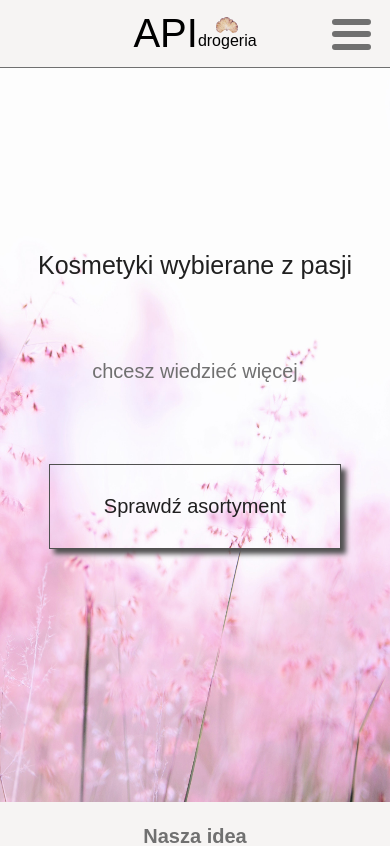
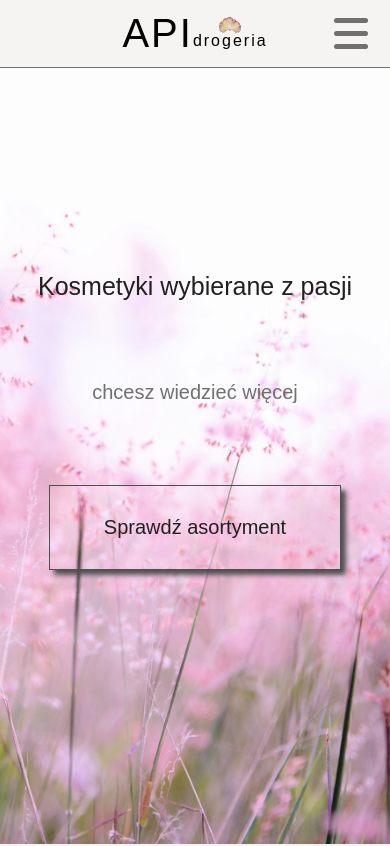
Before and after one commit to Bartek-str/API-drogeria, a React (Create React App) app: page / in a window 390 px wide. Shown: the top 846 px of the page. Built offline with nearby package versions, Linux system fonts and the light colour scheme.

Commit message:
done mobile view

```diff
--- a/package.json
+++ b/package.json
@@ -14,7 +14,8 @@
     "react": "^16.13.1",
     "react-dom": "^16.13.1",
     "react-router-dom": "^5.2.0",
-    "react-scripts": "3.4.1"
+    "react-scripts": "3.4.1",
+    "react-scroll": "^1.7.16"
   },
   "scripts": {
     "start": "react-scripts start",
--- a/src/components/Footer/Footer.scss
+++ b/src/components/Footer/Footer.scss
@@ -26,6 +26,7 @@
                 .instagram,
                 .linkedIn {
                     font-size: 50px;
+                    opacity: 0.8;
                 }
             }
         }
@@ -37,13 +38,14 @@
             padding-top: 20px;
 
             input {
+                padding-left: 15px;
                 height: 25px;
                 border-radius: 0;
                 border: none;
                 background-color: #F6F4F3;
                 color: #707070;
                 border-bottom: 1px solid #707070;
-                width: 60vw;
+                width: 50vw;
             }
 
             button {
@@ -52,7 +54,7 @@
                 font-weight: 500;
                 height: 25px;
                 border: 1px solid #707070;
-                width: 20vw;
+                width: 30vw;
             }
         }
 
--- a/src/components/Header/Burger/Burger.js
+++ /dev/null
@@ -1,11 +0,0 @@
-import React from "react";
-
-const Burger = () => (
-    <div className='burger'>
-        <div className='line1' />
-        <div className='line2' />
-        <div className='line3' />
-    </div>
-)
-
-export default Burger;
--- a/src/components/Header/Burger/Burger.scss
+++ /dev/null
@@ -1,19 +0,0 @@
-@media screen and (max-width: 450px) {
-    .burger {
-        position: absolute;
-        top: 2.2vh;
-        right: 5vw;
-        width: 10vw;
-
-        :first-child {
-            margin-top: 0;
-        }
-
-        div {
-            margin-top: 0.8vh;
-            height: 0;
-            border: 3px solid #707070;
-            border-radius: 5px;
-        }
-    }
-}
--- a/src/components/Header/Burger/index.js
+++ /dev/null
@@ -1,3 +0,0 @@
-import Burger from "./Burger";
-
-export default Burger;
--- a/src/components/Header/Header.js
+++ b/src/components/Header/Header.js
@@ -1,9 +1,21 @@
-import React from "react";
+import React, { useState } from "react";
 import Logo from "./../../assets/lisc_kolor.svg";
-import Burger from "./Burger";
+import { FontAwesomeIcon } from "@fortawesome/react-fontawesome";
+import { faSearch, faShoppingBag, faUserCircle } from "@fortawesome/free-solid-svg-icons";
+// use react-scroll later
+// do animations to moveIn and moveOut menu
 
-const Header = () => (
+const Header = () => {
+    const [active, setActive] = useState(false);
+
+    return (
         <div className='Header'>
+            {active ? <div className='shadow' /> : ''}
+            <div className={active ? 'nav-links x' : 'nav-links'}>
+                <div>Sklep</div>
+                <div>O nas</div>
+                <div>Kontakt</div>
+            </div>
             <div className='logo'>
                 <div className='api'>API</div>
                 <div className='container'>
@@ -11,8 +23,18 @@ const Header = () => (
                     <div className='drogeria'>drogeria</div>
                 </div>
             </div>
-        <Burger />
+            <div className={active ? 'nav-shop x' : 'nav-shop'}>
+                <FontAwesomeIcon icon={faSearch} className='icon' />
+                <FontAwesomeIcon icon={faUserCircle} className='icon'/>
+                <FontAwesomeIcon icon={faShoppingBag} className='icon' />
+            </div>
+            <div className={active ? 'burger x' : 'burger'} onClick={() => setActive(!active)}>
+                <div className='line1'/>
+                <div className='line2'/>
+                <div className='line3'/>
+            </div>
         </div>
     )
+}
 
 export default Header;
--- a/src/components/Header/Header.scss
+++ b/src/components/Header/Header.scss
@@ -1,6 +1,6 @@
 @media screen and (max-width: 450px) {
     .Header {
-        z-index: 1;
+        z-index: 100;
         position: fixed;
         background-color: #F6F4F3;
         width: 100vw;
@@ -10,18 +10,58 @@
         justify-content: center;
         align-items: center;
 
+        .shadow {
+            position: absolute;
+            width: 100vw;
+            height: 92vh;
+            background-color: #707070;
+            opacity: 0.5;
+            top: 8vh;
+            left: 0;
+            z-index: 1;
+        }
+
+        .nav-links {
+            display: flex;
+            flex-direction: column;
+            position: absolute;
+            top: 8vh;
+            right: -100vw;
+            background-color: #F6F4F3;
+            width: 60vw;
+            height: 92vh;
+            padding-top: 5vh;
+            color: #707070;
+
+            & > div {
+                padding: 25px;
+                font-size: 2.5rem;
+            }
+        }
+
+        .nav-links.x,
+        .nav-shop.x {
+            right: 0;
+            z-index: 2;
+        }
+
         .logo {
+            position: absolute;
             display: flex;
             flex-direction: row;
 
             .api {
-                font-size: 5rem;
-                height: 40px;
+                display: flex;
+                justify-content: center;
+                align-items: center;
+                font-size: 40px;
+                height: 45px;
                 font-weight: 300;
+                letter-spacing: 2px;
             }
 
             .container {
-                height: 40px;
+                height: 45px;
                 display: flex;
                 flex-direction: column;
                 justify-content: center;
@@ -34,6 +74,73 @@
                 div {
                     font-size: 2rem;
                     font-weight: 200;
+                    letter-spacing: 2px;
+                }
+            }
+        }
+
+        .nav-shop {
+            display: flex;
+            justify-content: space-around;
+            position: absolute;
+            top: 10vh;
+            right: -100vw;
+            width: 60vw;
+
+            .icon {
+                color: #707070;
+                font-size: 2.5rem;
+            }
+        }
+
+        .burger {
+            width: 4vh;
+            height: 3.5vh;
+            opacity: 1;
+            margin-left: 80vw;
+            position: relative;
+            transform: rotate(0deg);
+            transition: .5s ease-in-out;
+            cursor: pointer;
+
+            div {
+                display: block;
+                position: absolute;
+                height: 5px;
+                width: 100%;
+                background: #707070;
+                border-radius: 9px;
+                opacity: 1;
+                left: 0;
+                transform: rotate(0deg);
+                transition: .25s ease-in-out;
+
+                &:nth-child(1) {
+                    top: 0;
+                }
+
+                &:nth-child(2) {
+                    top: 1.5vh;
+                }
+
+                &:nth-child(3) {
+                    top: 3vh;
+                }
+            }
+
+            &.x {
+                div:nth-child(1) {
+                    top: 1.5vh;
+                    transform: rotate(135deg);
+                }
+
+                div:nth-child(2) {
+                    opacity: 0;
+                }
+
+                div:nth-child(3) {
+                    top: 1.5vh;
+                    transform: rotate(-135deg);
                 }
             }
         }
--- a/src/components/Main/Main.scss
+++ b/src/components/Main/Main.scss
@@ -5,9 +5,10 @@
         .first {
             background-image: url("./../../assets/pink-flowers-photography-1128797.jpg");
             background-position: 70% 0;
-            background-size: 1217px 1012px;
+            background-size: cover;
             width: 100vw;
-            height: 95vh;
+            min-height: 92vh;
+            height: 100vh;
             display: flex;
             justify-content: center;
             align-items: center;
@@ -53,12 +54,13 @@
         .fourth {
             background-color: #F6F4F3;
             width: 100vw;
-            height: 46vh;
+            min-height: 46vh;
             display: flex;
             justify-content: center;
             align-items: center;
 
             .container {
+                margin: 30px;
                 width: 80vw;
                 display: flex;
                 flex-direction: column;
@@ -72,7 +74,7 @@
                 }
 
                 .text {
-                    padding-top: 25px;
+                    padding-top: 15px;
                     font-size: 15px;
                     font-weight: 400;
                     color: #707070;
--- a/src/main.scss
+++ b/src/main.scss
@@ -1,5 +1,4 @@
 @import "reset";
 @import "components/Header/Header";
-@import "components/Header/Burger/Burger";
 @import "components/Main/Main";
 @import "components/Footer/Footer";
--- a/src/reset.scss
+++ b/src/reset.scss
@@ -44,3 +44,7 @@ q:before, q:after {
     box-sizing: border-box;
     font-family: 'Montserrat', sans-serif;
 }
+
+body {
+    overflow-x: hidden;
+}
```
Also changed, not shown: 1 other file (tests, documents, lock files or other folders). Lines whose indentation alone changed are shown as unchanged.
